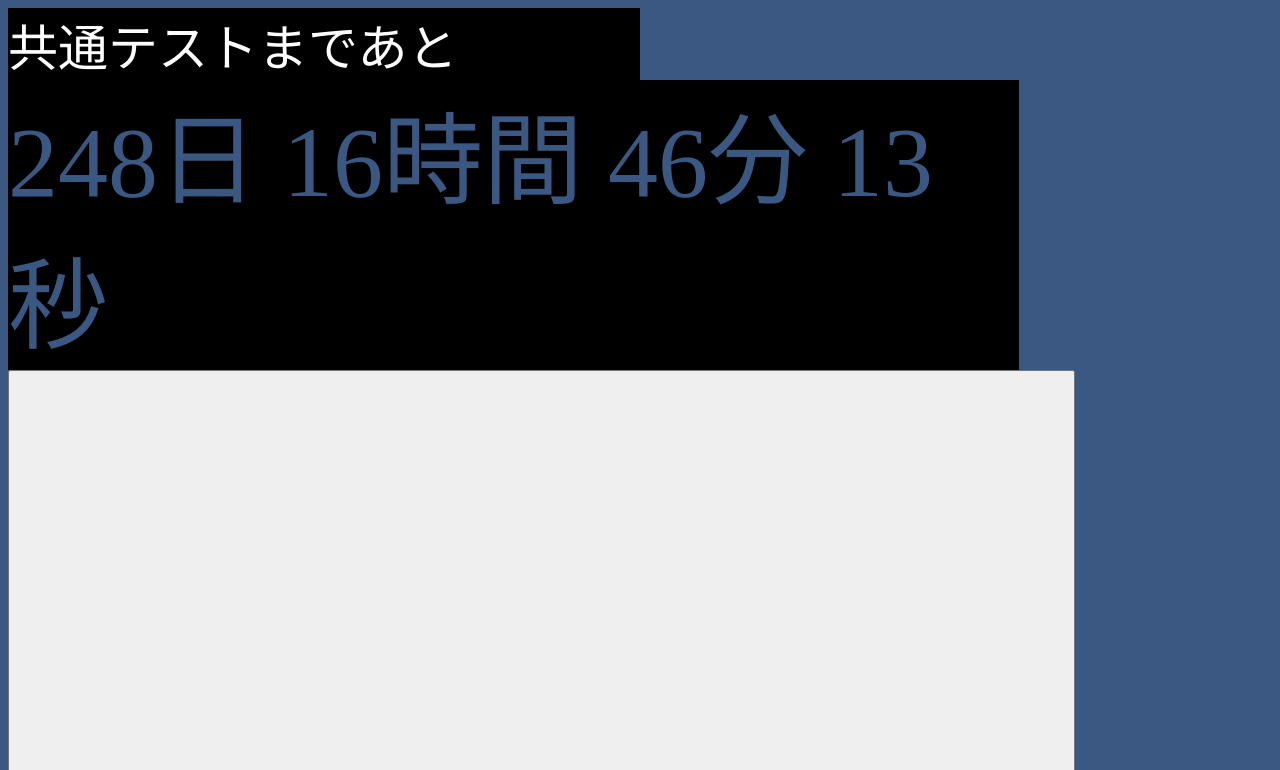
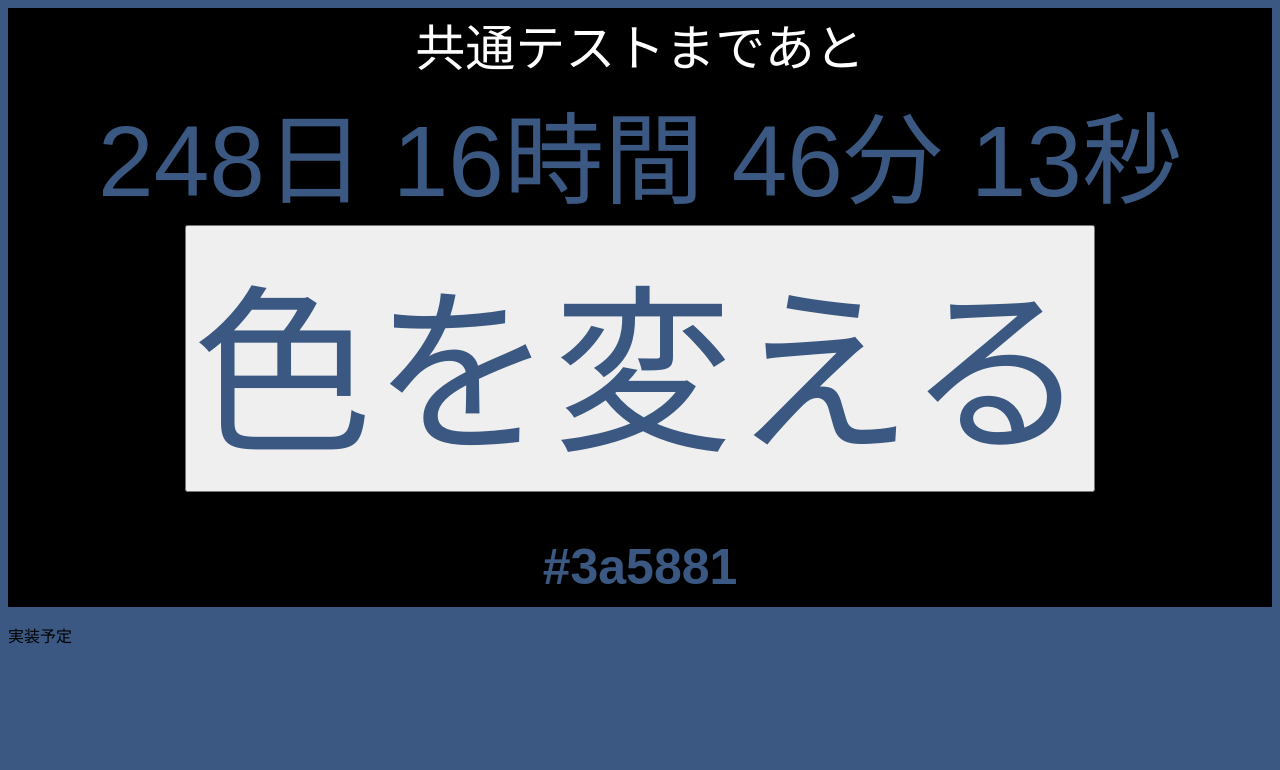
Before and after one commit to Punctuality2/daycounter, a plain HTML site: page index.html in a window 1280 px wide. Shown: the top 770 px of the page. Drawn offline with Linux system fonts and the light colour scheme.

Commit message:
Update index.html

```diff
--- a/index.html
+++ b/index.html
@@ -5,7 +5,9 @@
 <!--ほとんどネットのコピペですごめんなさい-->
 <style>
 
-        body {background:var(--theme-color);font-family: "Hiragino Sans, Meiryo, sans-serif";}
+        body {background:var(--theme-color); font-family: 'ヒラギノ丸ゴ ProN','Hiragino Maru Gothic ProN','Hiragino Kaku Gothic ProN','ヒラギノ角ゴ ProN W3','Meiryo UI',sans-serif;}
+
+<!--https://saruwakakun.com/font-family-->
 
 button {
   width: 80em;
@@ -46,9 +48,9 @@ randomColor('--theme-color');
   </head>
   <body>
 
-<div style="color:#fff; background:#000 ;font-size:50px;width:50%">共通テストまであと</div>
+<div style="color:#fff; background:#000 ;font-size:50px;width:100%;text-align:center">共通テストまであと</div>
 
-<div style="color:var(--theme-color); background:#000 ;font-size:100px;width:80%">
+<div style="color:var(--theme-color); background:#000 ;font-size:100px;width:100% ;text-align:center">
 
 <script>
 <!--https://is.gd/am35r2-->
@@ -78,22 +80,31 @@ randomColor('--theme-color');
   <span class="num"></span>時間
   <span class="num"></span>分
   <span class="num"></span>秒
-</div></div>
+</div>
 
 <button class="btn" id="change"><div style="font-size:180px;color:var(--theme-color)">色を変える</div></button>
 
 <div>
   <span id="current-color" style="color:var(--theme-color);font-size:50px;font-weight:bold;background:#000"></span>
 </div>
+</div>
+
+<p>実装予定</p>
+
+<!--
 
 <div style="color:#fff; background:#000 ;font-size:50px;width:40%;text-align:left">ツイートする</div>
-
-    <input type="image" alt="tweet" src="https://media.discordapp.net/attachments/929992251327787012/973203674924978176/IMG_2400.png"  style="width: 30%; height:30%;"
-onclick="window.open('https://twitter.com/intent/tweet?text='
-var(--theme-color)です！
-https://punctuality2.github.io/daycounter/
-
-, '_blank')">
+-->
 
 
+<script><!--https://is.gd/40RpVO-->
+
+</script>
+<p>
+
+</p>
+<!--
+https://punctuality2.github.io/daycounter/
+-->
+
 </html>
```
